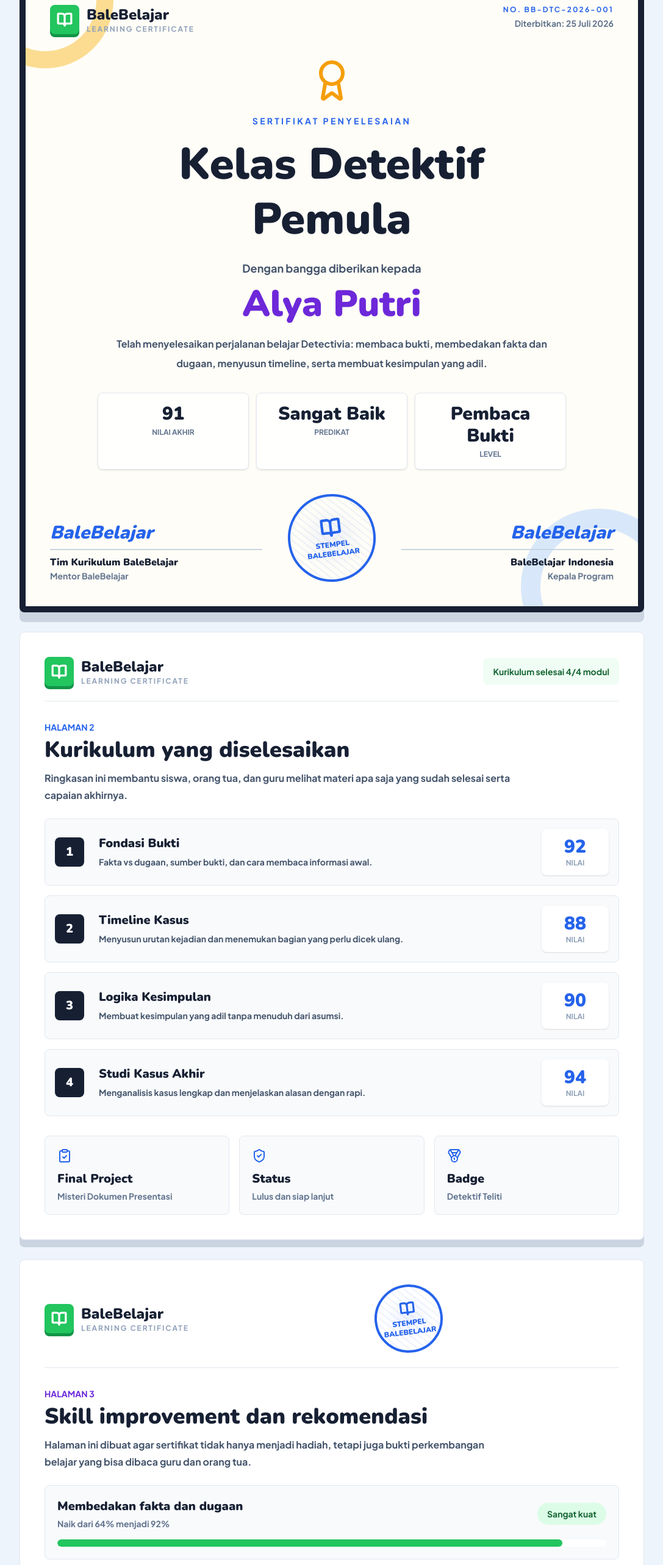
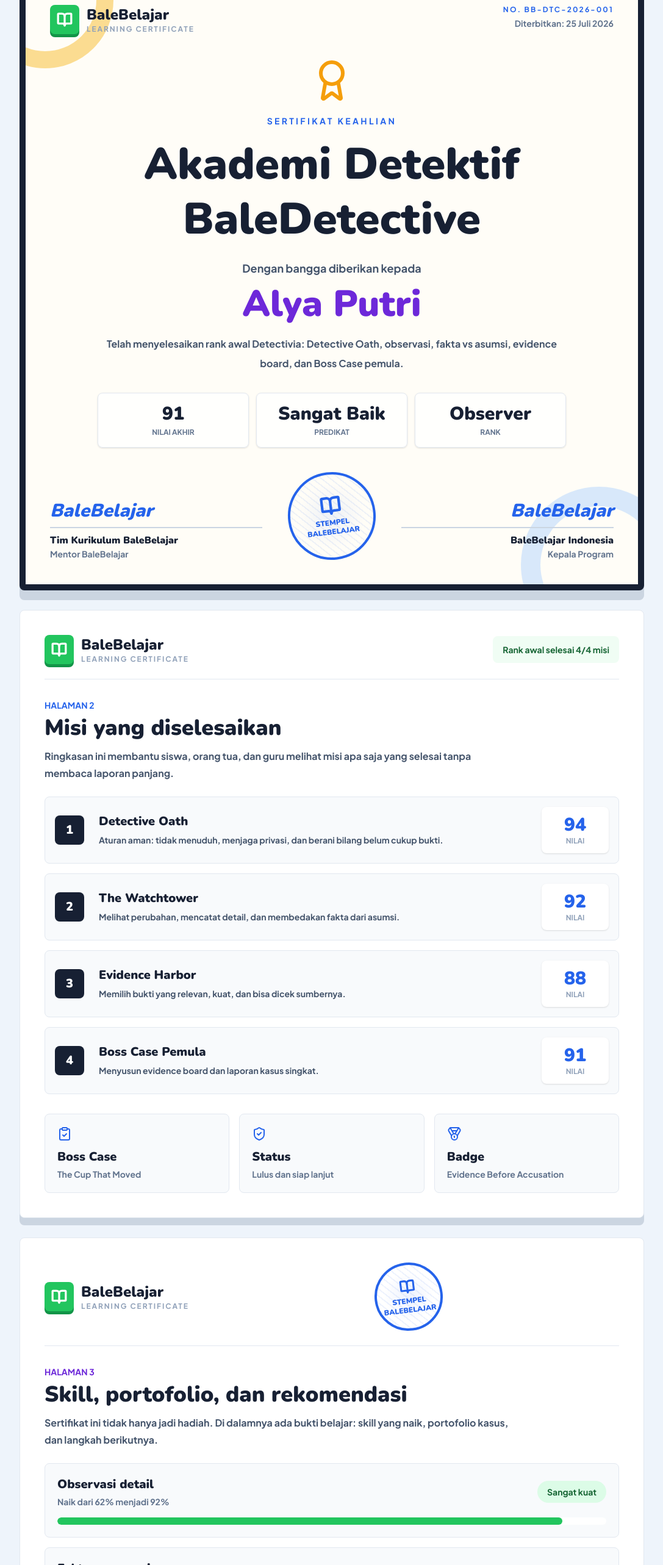
Before and after one commit to nizamajem/bale-belajar-fe, a Next.js app: page /demo/certificate in a window 1280 px wide. Shown: the part 146-2712 px from the top of the page at 61% size, without its empty margins (96-1183 px from the left). Built offline with nearby package versions, Linux system fonts and the light colour scheme.

Commit message:
feat: update certificate and profile pages to reflect new detective curriculum and rank terminology; enhance clarity of mission completion details

```diff
--- a/src/app/demo/certificate/page.tsx
+++ b/src/app/demo/certificate/page.tsx
@@ -12,21 +12,21 @@
 } from "lucide-react";
 
 export const metadata = {
-  title: "Contoh Sertifikat BaleBelajar",
-  description: "Contoh sertifikat BaleBelajar tiga halaman berisi kelulusan kelas, kurikulum, nilai akhir, peningkatan skill, dan rekomendasi.",
+  title: "Contoh Sertifikat BaleDetective",
+  description: "Contoh sertifikat Akademi Detektif BaleDetective berisi rank, misi, skill, portofolio, dan rekomendasi.",
 };
 
 const curriculum = [
-  ["Fondasi Bukti", "Fakta vs dugaan, sumber bukti, dan cara membaca informasi awal.", "92"],
-  ["Timeline Kasus", "Menyusun urutan kejadian dan menemukan bagian yang perlu dicek ulang.", "88"],
-  ["Logika Kesimpulan", "Membuat kesimpulan yang adil tanpa menuduh dari asumsi.", "90"],
-  ["Studi Kasus Akhir", "Menganalisis kasus lengkap dan menjelaskan alasan dengan rapi.", "94"],
+  ["Detective Oath", "Aturan aman: tidak menuduh, menjaga privasi, dan berani bilang belum cukup bukti.", "94"],
+  ["The Watchtower", "Melihat perubahan, mencatat detail, dan membedakan fakta dari asumsi.", "92"],
+  ["Evidence Harbor", "Memilih bukti yang relevan, kuat, dan bisa dicek sumbernya.", "88"],
+  ["Boss Case Pemula", "Menyusun evidence board dan laporan kasus singkat.", "91"],
 ];
 
 const improvements = [
-  ["Membedakan fakta dan dugaan", "Naik dari 64% menjadi 92%", "Sangat kuat"],
-  ["Memilih bukti paling relevan", "Naik dari 58% menjadi 88%", "Kuat"],
-  ["Menyusun kesimpulan aman", "Naik dari 61% menjadi 90%", "Sangat baik"],
+  ["Observasi detail", "Naik dari 62% menjadi 92%", "Sangat kuat"],
+  ["Fakta vs asumsi", "Naik dari 64% menjadi 90%", "Sangat baik"],
+  ["Etika detektif", "Naik dari 70% menjadi 94%", "Aman"],
 ];
 
 export default function CertificateDemoPage() {
@@ -69,9 +69,9 @@
 
         <section className="py-10 text-center">
           <Award className="mx-auto text-[#f59e0b]" size={72} />
-          <p className="mt-5 text-sm font-black uppercase tracking-[0.24em] text-[#2563eb]">Sertifikat Penyelesaian</p>
+          <p className="mt-5 text-sm font-black uppercase tracking-[0.24em] text-[#2563eb]">Sertifikat Keahlian</p>
           <h1 className="font-heading mx-auto mt-4 max-w-3xl text-5xl font-black leading-tight sm:text-7xl">
-            Kelas Detektif Pemula
+            Akademi Detektif BaleDetective
           </h1>
           <p className="mx-auto mt-5 max-w-2xl text-lg font-bold leading-8 text-slate-600">
             Dengan bangga diberikan kepada
@@ -80,13 +80,13 @@
             Alya Putri
           </p>
           <p className="mx-auto mt-5 max-w-3xl font-bold leading-8 text-slate-600">
-            Telah menyelesaikan perjalanan belajar Detectivia: membaca bukti, membedakan fakta dan dugaan, menyusun timeline, serta membuat kesimpulan yang adil.
+            Telah menyelesaikan rank awal Detectivia: Detective Oath, observasi, fakta vs asumsi, evidence board, dan Boss Case pemula.
           </p>
 
           <div className="mx-auto mt-8 grid max-w-3xl gap-3 sm:grid-cols-3">
             <ScoreCard label="Nilai akhir" value="91" />
             <ScoreCard label="Predikat" value="Sangat Baik" />
-            <ScoreCard label="Level" value="Pembaca Bukti" />
+            <ScoreCard label="Rank" value="Observer" />
           </div>
         </section>
 
@@ -106,15 +106,15 @@
       <header className="flex flex-col gap-4 border-b border-slate-200 pb-6 sm:flex-row sm:items-center sm:justify-between">
         <BrandMark />
         <div className="rounded-[8px] bg-[#f0fdf4] px-4 py-3 text-sm font-black text-[#166534]">
-          Kurikulum selesai 4/4 modul
+          Rank awal selesai 4/4 misi
         </div>
       </header>
 
       <section className="mt-8">
         <p className="text-sm font-black uppercase text-[#2563eb]">Halaman 2</p>
-        <h2 className="font-heading mt-2 text-4xl font-black">Kurikulum yang diselesaikan</h2>
+        <h2 className="font-heading mt-2 text-4xl font-black">Misi yang diselesaikan</h2>
         <p className="mt-3 max-w-3xl font-bold leading-7 text-slate-600">
-          Ringkasan ini membantu siswa, orang tua, dan guru melihat materi apa saja yang sudah selesai serta capaian akhirnya.
+          Ringkasan ini membantu siswa, orang tua, dan guru melihat misi apa saja yang selesai tanpa membaca laporan panjang.
         </p>
 
         <div className="mt-6 grid gap-4">
@@ -137,9 +137,9 @@
       </section>
 
       <section className="mt-8 grid gap-4 md:grid-cols-3">
-        <SummaryCard icon={<ClipboardCheck size={24} />} title="Final Project" text="Misteri Dokumen Presentasi" />
+        <SummaryCard icon={<ClipboardCheck size={24} />} title="Boss Case" text="The Cup That Moved" />
         <SummaryCard icon={<ShieldCheck size={24} />} title="Status" text="Lulus dan siap lanjut" />
-        <SummaryCard icon={<Medal size={24} />} title="Badge" text="Detektif Teliti" />
+        <SummaryCard icon={<Medal size={24} />} title="Badge" text="Evidence Before Accusation" />
       </section>
     </article>
   );
@@ -155,9 +155,9 @@
 
       <section className="mt-8">
         <p className="text-sm font-black uppercase text-[#6d28d9]">Halaman 3</p>
-        <h2 className="font-heading mt-2 text-4xl font-black">Skill improvement dan rekomendasi</h2>
+        <h2 className="font-heading mt-2 text-4xl font-black">Skill, portofolio, dan rekomendasi</h2>
         <p className="mt-3 max-w-3xl font-bold leading-7 text-slate-600">
-          Halaman ini dibuat agar sertifikat tidak hanya menjadi hadiah, tetapi juga bukti perkembangan belajar yang bisa dibaca guru dan orang tua.
+          Sertifikat ini tidak hanya jadi hadiah. Di dalamnya ada bukti belajar: skill yang naik, portofolio kasus, dan langkah berikutnya.
         </p>
 
         <div className="mt-6 grid gap-4">
@@ -185,9 +185,9 @@
             <h3 className="font-heading mt-3 text-2xl font-black">Rekomendasi berikutnya</h3>
             <div className="mt-4 grid gap-3">
               {[
-                "Lanjut ke Kelas Detektif Menengah: Analisis Saksi dan Motif.",
-                "Latihan 10 menit per hari untuk memperkuat kesimpulan tertulis.",
-                "Coba satu kasus baru setiap minggu agar kemampuan tidak hanya hafalan.",
+                "Lanjut ke Evidence Harbor: memilih bukti yang kuat dan relevan.",
+                "Latihan 10 menit per hari: fakta atau asumsi.",
+                "Bangun portofolio kecil: 3 observation log dan 1 evidence board.",
               ].map((item) => (
                 <p className="flex gap-2 rounded-[8px] bg-white/10 p-3 text-sm font-bold leading-6" key={item}>
                   <CheckCircle2 className="mt-0.5 shrink-0 text-[#22c55e]" size={17} />
@@ -200,7 +200,7 @@
             <Sparkles className="text-[#c2410c]" size={30} />
             <h3 className="font-heading mt-3 text-2xl font-black text-[#9a3412]">Catatan BaleBelajar</h3>
             <p className="mt-3 font-bold leading-7 text-[#9a3412]">
-              Alya menunjukkan perkembangan kuat dalam membaca bukti dan menyusun alasan. Tantangan berikutnya adalah membuat laporan investigasi yang lebih ringkas, runtut, dan mudah dipahami.
+              Alya mulai disiplin memeriksa bukti sebelum membuat kesimpulan. Tantangan berikutnya adalah memilih bukti paling relevan dan menulis laporan yang lebih singkat.
             </p>
           </section>
         </div>
--- a/src/app/student/dashboard/page.tsx
+++ b/src/app/student/dashboard/page.tsx
@@ -85,7 +85,7 @@
                   Hai {user?.name ?? "Siswa"}, yuk lanjut belajar.
                 </h1>
                 <p className="mt-3 max-w-xl font-bold leading-7 text-white/80">
-                  Cukup ikuti 3 langkah: baca sebentar, lihat contoh, lalu jawab. Setelah selesai, kamu langsung tahu skill yang naik.
+                  Satu misi cuma 10-20 menit. Baca cerita, pilih bukti, lalu buat kesimpulan aman tanpa asal menuduh.
                 </p>
 
                 <Link
@@ -98,9 +98,9 @@
 
                 <div className="mt-6 grid gap-3 sm:grid-cols-3">
                   {[
-                    ["1", "Baca", "Materi pendek"],
-                    ["2", "Contoh", "Lihat cara jawab"],
-                    ["3", "Jawab", "Dapat hasil"],
+                    ["1", "Amati", "Cari perubahan"],
+                    ["2", "Pilih bukti", "Mana yang kuat?"],
+                    ["3", "Simpulkan", "Tulis alasan"],
                   ].map(([number, title, text]) => (
                     <div className="rounded-[8px] bg-white/10 p-3" key={title}>
                       <span className="grid size-8 place-items-center rounded-[8px] bg-white font-heading font-black text-[#172033]">
@@ -120,7 +120,7 @@
                 </h2>
                 <p className="mt-2 font-bold leading-6 text-slate-600">
                   {adaptivePlan?.message ??
-                    "Belajar membaca bukti, memilih alasan, lalu membuat kesimpulan yang adil."}
+                    "Mulai dari Detective Oath, observasi, fakta vs asumsi, lalu Boss Case pemula."}
                 </p>
                 {adaptivePlan?.targetModule ? (
                   <div className="mt-4 rounded-[8px] bg-[#f8fafc] p-4">
@@ -140,6 +140,12 @@
                   </p>
                   <p className="mt-1 text-sm font-bold text-slate-500">
                     {currentCase?.questions.length ?? 0} soal, sekitar {currentCase?.case.estimatedMinutes ?? 0} menit
+                  </p>
+                </div>
+                <div className="mt-4 rounded-[8px] border border-[#bbf7d0] bg-[#f0fdf4] p-4">
+                  <p className="text-xs font-black uppercase text-[#166534]">Aturan emas</p>
+                  <p className="mt-1 text-sm font-black leading-5 text-[#166534]">
+                    Bukti dulu, baru kesimpulan. Kalau belum yakin, boleh jawab belum cukup bukti.
                   </p>
                 </div>
               </aside>
@@ -174,8 +180,24 @@
               <section className="mt-5 rounded-[8px] border border-slate-200 bg-white p-5 shadow-sm">
                 <p className="text-sm font-black uppercase text-[#6d28d9]">Jalur belajar</p>
                 <h2 className="font-heading mt-1 text-2xl font-black">
-                  Langkah sampai dapat sertifikat
+                  Jalur Detektif Pemula
                 </h2>
+                <div className="mt-4 grid gap-3 sm:grid-cols-4">
+                  {[
+                    ["1", "Oath", "Main aman dan etis"],
+                    ["2", "Observasi", "Cari detail penting"],
+                    ["3", "Bukti", "Pilih yang relevan"],
+                    ["4", "Boss Case", "Buat laporan singkat"],
+                  ].map(([step, title, text]) => (
+                    <div className="rounded-[8px] bg-[#172033] p-3 text-white" key={title}>
+                      <span className="grid size-8 place-items-center rounded-[8px] bg-[#22c55e] font-heading font-black shadow-[0_4px_0_#129447]">
+                        {step}
+                      </span>
+                      <p className="mt-3 font-heading font-black">{title}</p>
+                      <p className="mt-1 text-xs font-bold leading-5 text-white/65">{text}</p>
+                    </div>
+                  ))}
+                </div>
                 <div className="mt-4 grid gap-3">
                   {curriculum.modules.map((module) => (
                     <div className="rounded-[8px] bg-[#f8fafc] p-4" key={module.id}>
--- a/src/app/student/profile/page.tsx
+++ b/src/app/student/profile/page.tsx
@@ -161,15 +161,15 @@
                 </span>
                 <div>
                   <p className="text-sm font-black uppercase text-[#2563eb]">Sertifikat Keahlian</p>
-                  <h2 className="font-heading text-2xl font-black">Bukti kamu sudah bisa</h2>
+                  <h2 className="font-heading text-2xl font-black">Bukti misi detektifmu</h2>
                 </div>
               </div>
               <p className="mt-3 max-w-2xl font-bold leading-7 text-slate-600">
-                Setelah menyelesaikan satu kelas dan lulus proyek akhir, sertifikat bisa tampil di profil.
-                Isinya bukan cuma selesai belajar, tetapi juga skill, nilai, dan rekomendasi kelas berikutnya.
+                Setelah menyelesaikan rank awal Detectivia dan Boss Case, sertifikat bisa tampil di profil.
+                Isinya ringkas: misi selesai, skill naik, badge etika, dan rekomendasi kelas berikutnya.
               </p>
               <div className="mt-4 grid gap-2 sm:grid-cols-3">
-                {["Kelas selesai", "Proyek lulus", "Skill tercatat"].map((item) => (
+                {["Misi selesai", "Boss Case lulus", "Skill tercatat"].map((item) => (
                   <div className="flex items-center gap-2 rounded-[8px] bg-[#f8fafc] px-3 py-3 text-sm font-black text-slate-700" key={item}>
                     <CheckCircle2 className="shrink-0 text-[#16a34a]" size={17} />
                     {item}
@@ -191,10 +191,10 @@
                   <ShieldCheck size={28} />
                 </div>
                 <p className="mt-3 text-[10px] font-black uppercase tracking-[0.16em] text-[#2563eb]">
-                  Certificate of Skill
+                  BaleDetective Skill
                 </p>
                 <p className="font-heading mt-2 text-2xl font-black leading-tight">
-                  Detektif Pemula
+                  Rank Observer
                 </p>
                 <p className="mt-2 text-xs font-bold text-slate-500">Diberikan kepada</p>
                 <p className="font-heading mt-1 text-xl font-black text-[#6d28d9]">
@@ -202,11 +202,11 @@
                 </p>
                 <div className="mt-4 grid grid-cols-3 gap-2 text-center">
                   <MiniCertificateStat label="Nilai" value="91" />
-                  <MiniCertificateStat label="Modul" value="4/4" />
-                  <MiniCertificateStat label="Badge" value="Teliti" />
+                  <MiniCertificateStat label="Misi" value="4/4" />
+                  <MiniCertificateStat label="Badge" value="Etis" />
                 </div>
                 <p className="mt-4 rounded-[8px] bg-[#f0fdf4] p-3 text-xs font-black text-[#166534]">
-                  Siap lanjut ke kelas berikutnya
+                  Siap lanjut ke Evidence Harbor
                 </p>
               </div>
             </div>
```
